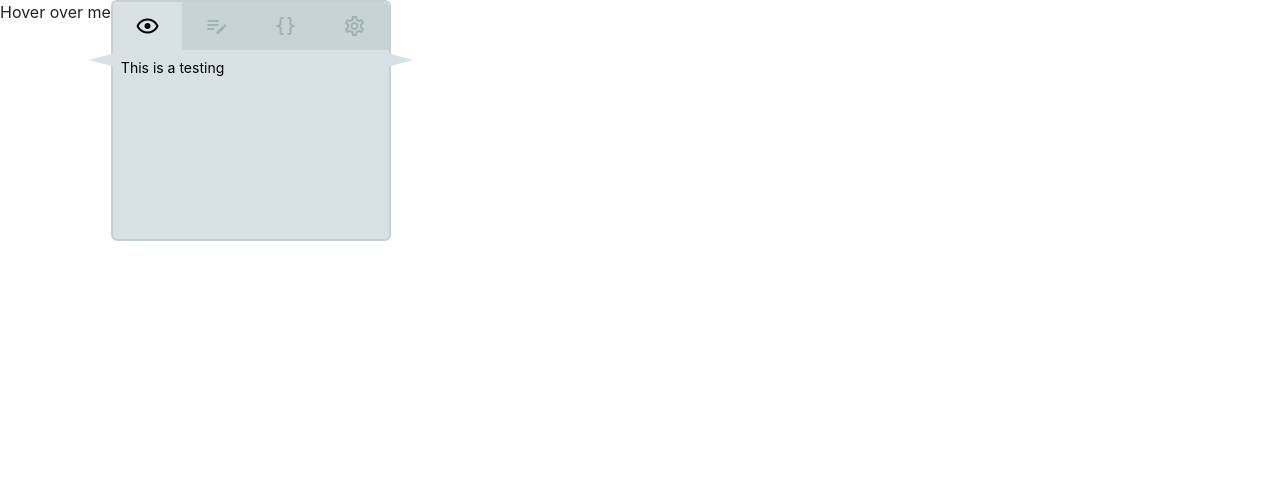
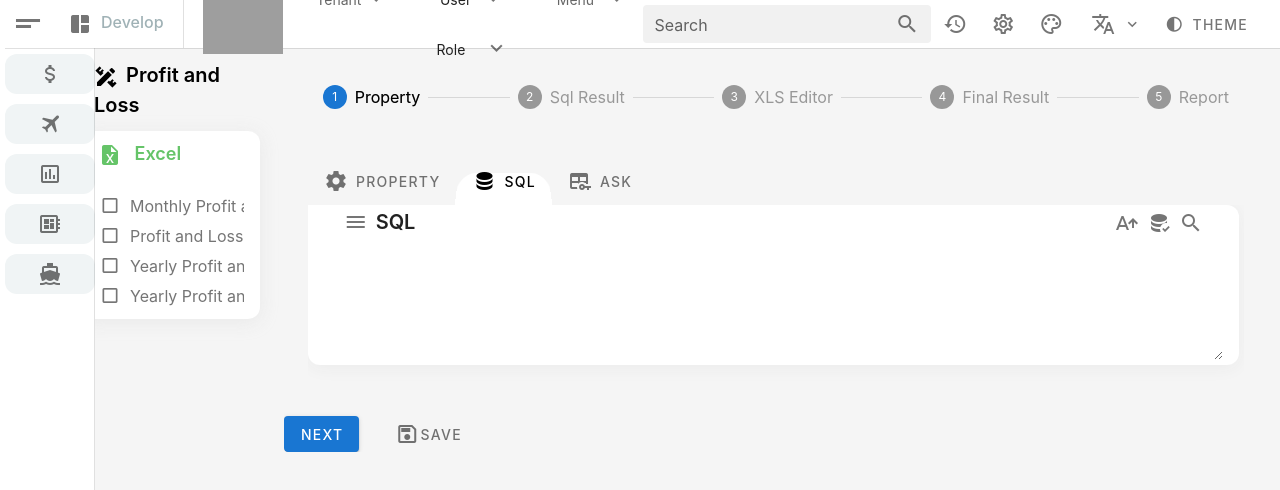
Before and after one commit to TinaW00/menu, a Vue app: page / in a window 1280 px wide. Shown: the top 490 px of the page. Built offline with nearby package versions, Linux system fonts and the light colour scheme; grey boxes are pictures that could not be loaded.

Commit message:
hello world and app

```diff
--- a/src/App.vue
+++ b/src/App.vue
@@ -2,8 +2,9 @@
   <v-app>
 
     <v-main>
-      <!-- <HelloWorld/> -->
-      <HintComponent/>
+      <HelloWorld/>
+      <!-- <HintComponent/> -->
+      <!-- <ResultSetUI/> -->
     </v-main>
 
 
@@ -11,16 +12,18 @@
 </template>
 
 <script>
-// import HelloWorld from './components/HelloWorld';
-import HintComponent from './components/HintComponent';
+import HelloWorld from './components/HelloWorld';
+// import HintComponent from './components/HintComponent';
+// import ResultSetUI from './components/ResultSetUI';
 
 
 export default {
   name: 'App',
 
   components: {
-    // HelloWorld,
-    HintComponent,
+    HelloWorld,
+    // HintComponent,
+    // ResultSetUI,
   },
 
   data: () => ({
--- a/src/components/HelloWorld.vue
+++ b/src/components/HelloWorld.vue
@@ -154,7 +154,7 @@
 
         <v-tabs vertical v-model="MenuTabIndex" hide-slider class="menu-tabs"  active-class="menu-act-tabs">
           <v-tab style="display:none"></v-tab>
-          <v-tab v-for="(item, index) in block" :key="index" @click="tabcount(index)" :ripple="false" class="menu-tab" >
+          <v-tab v-for="(item, index) in block" :key="index" @click="tabcount(index)" :ripple="false" class="menu-tab" active-class="menu-act-tab">
             <v-icon>{{item.icon}}</v-icon>
           </v-tab>
 
@@ -186,7 +186,7 @@
           </v-tab-item>
         </v-tabs>
       </v-navigation-drawer>
-
+      <ResultSetUI/>
   </div>
 
 </template>
@@ -231,13 +231,18 @@
 -->
 
 <script>
+import ResultSetUI from './ResultSetUI';
 import pmenu from "./menu.json";
   export default {
+    components: {
+    ResultSetUI,
+  },
     data: () => ({
       expand: false,
       expandone: -1,
       expandtab:[],
-      MenuTabIndex: 1,
+      // MenuTabIndex: 1,
+      MenuTabIndex: 0,
       tabseries: 0,
       develop:{text:'Develop',value:'Develop'},
       dashboard:[
@@ -252,7 +257,8 @@ import pmenu from "./menu.json";
         {icon:'',title:'Band',link:''},
         {icon:'',title:'Movie',link:''},
       ],
-      drawer: false,
+      // drawer: false,
+      drawer: true,
       mini: true,
       miniopen: false,
 
@@ -416,7 +422,8 @@ import pmenu from "./menu.json";
 .nav-drawer{
   background: var(--Menu-bg)!important;
   padding-left: 5px;
-  min-width: 61px!important;
+  /* min-width: 61px!important; */
+  min-width: 52px!important;
 }
 .menu-tabs{
 	z-index:99;
@@ -436,6 +443,9 @@ import pmenu from "./menu.json";
   border-radius: var(--Menu-Tab-border-radius);
   background: var(--Menu-Tab-bg);
   margin: 5px 0;
+}
+.menu-act-tab{
+  background: #ADC9D2;
 }
 .menu-tab > .v-icon{
   font-size: var(--Menu-Tab-font-size);
```
